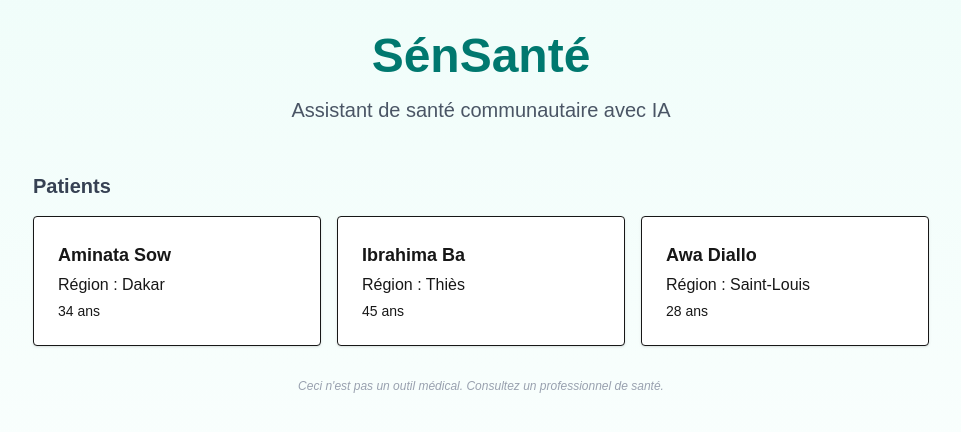
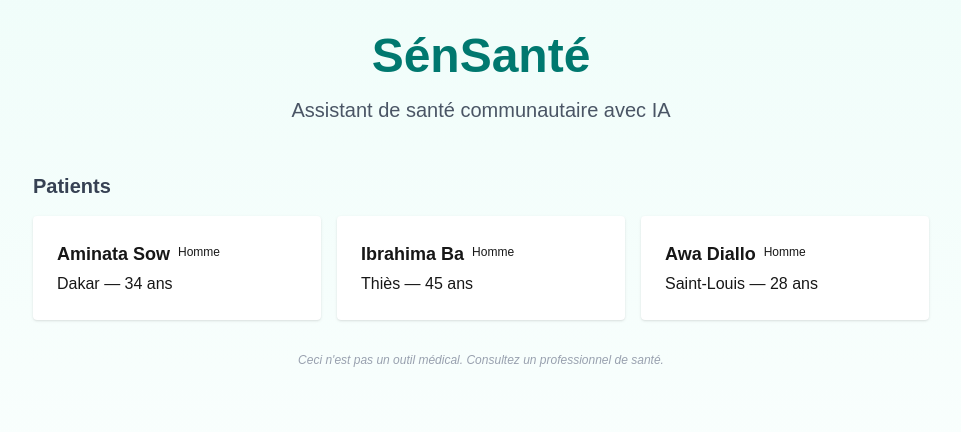
Before and after one commit to Assatou03/sensante, a Next.js app: page / in a window 1280 px wide. Shown: the top 432 px of the page, without its empty margins (159-1120 px from the left). Built offline with nearby package versions, Linux system fonts and the light colour scheme.

Commit message:
Ajout du composant PatientCard pour le gardien

```diff
--- a/src/components/PatientCard.tsx
+++ b/src/components/PatientCard.tsx
@@ -2,21 +2,28 @@ interface PatientCardProps {
 nom: string;
 region: string;
 age: number;
+sexe: "M" | "F";
 }
 export default function PatientCard({
-nom, region , age
+nom, region , age, sexe
 }: PatientCardProps) {
+const badgeColor = sexe === "F"
+? "bg-pink -100 text-pink -700"
+: "bg-blue -100 text-blue -700";
 return (
 <div className="bg-white rounded -lg shadow -md p-6
-border -l-4 border -teal -500">
+border-l-4border -teal -500">
+<div className="flex items -center justify -between">
 <h3 className="text-lg font-bold text-gray -800">
 {nom}
 </h3>
+<span className={`text-xs px-2 py-1
+rounded -full ${badgeColor}`}>
+{sexe === "F" ? "Femme" : "Homme"}
+</span>
+</div>
 <p className="text-gray -600 mt-1">
-Région : {region}
-</p>
-<p className="text-gray -500 text-sm mt-1">
-{age} ans
+{region} — {age} ans
 </p>
 </div>
 );
```
